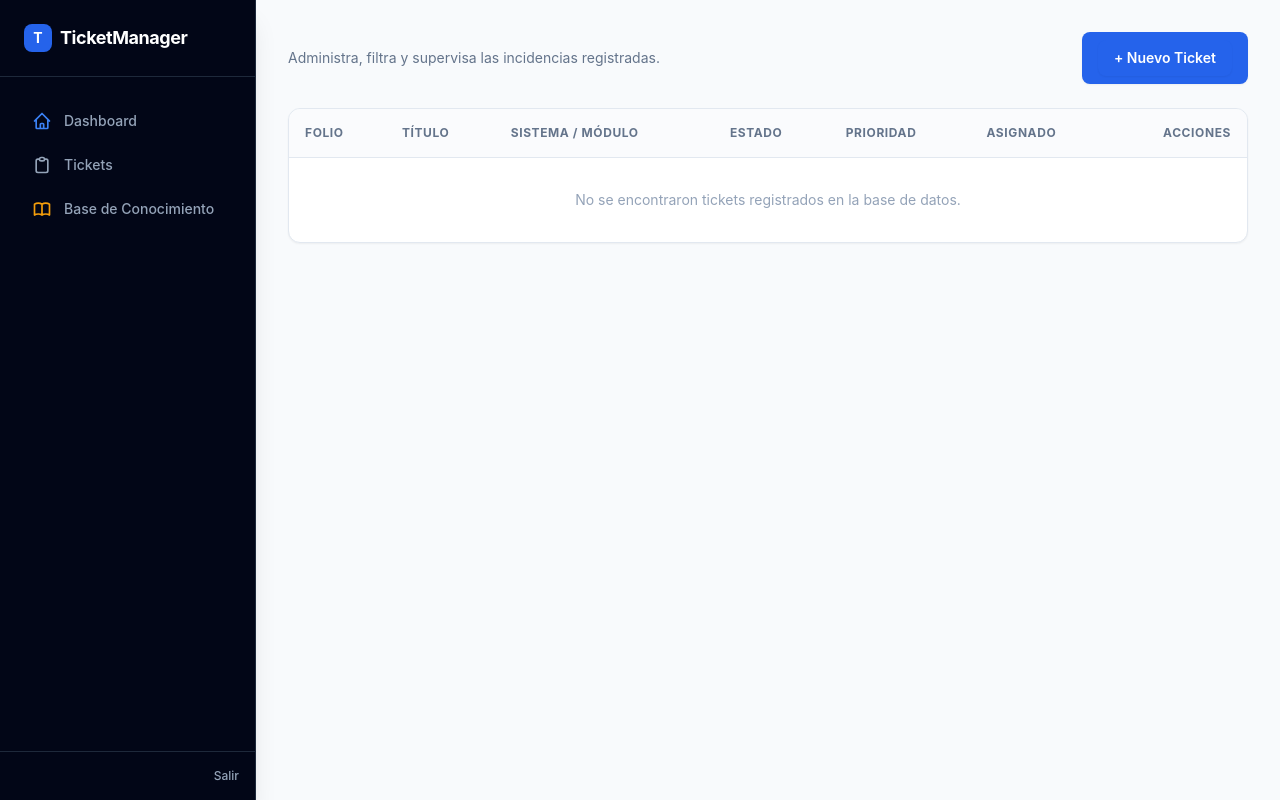
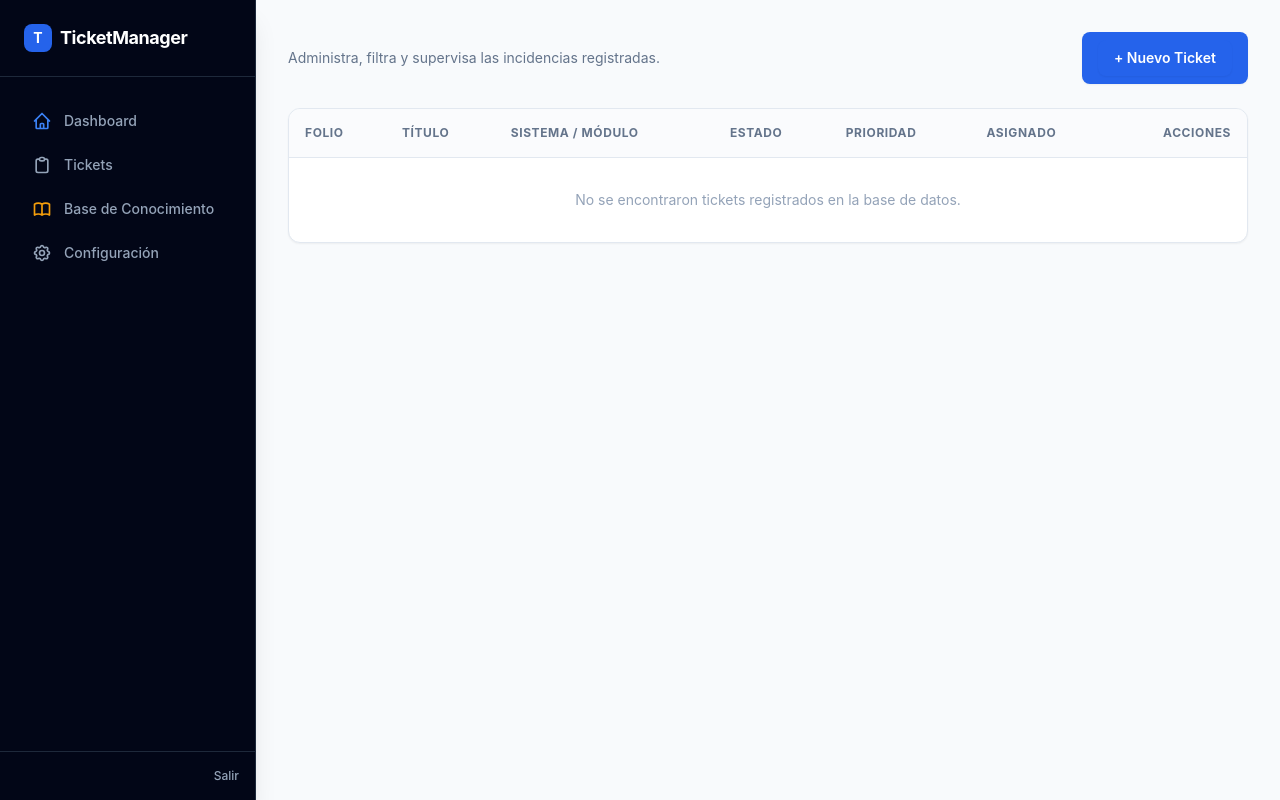
Before and after one commit to ilegardas/ticket-manager, a Django app: template templates/tickets/list.html in a window 1280 px wide. Run offline with Django 5.2, Linux system fonts and the light colour scheme; the template is opened without the code that fills it, so the values that code supplies are empty; parts of the project's set-up code (start-up, migrations or seed data) failed here and were passed over; some libraries are stand-ins or nearby versions.

Commit message:
Update base.html

```diff
--- a/templates/layouts/base.html
+++ b/templates/layouts/base.html
@@ -44,7 +44,10 @@
                 <svg class="mr-3 h-5 w-5 text-amber-500" fill="none" viewBox="0 0 24 24" stroke="currentColor"><path stroke-linecap="round" stroke-linejoin="round" stroke-width="2" d="M12 6.253v13m0-13C10.832 5.477 9.246 5 7.5 5S4.168 5.477 3 6.253v13C4.168 18.477 5.754 18 7.5 18s3.332.477 4.5 1.253m0-13C13.168 5.477 14.754 5 16.5 5c1.747 0 3.332.477 4.5 1.253v13C19.832 18.477 18.247 18 16.5 18c-1.746 0-3.332.477-4.5 1.253"/></svg>
                 Base de Conocimiento
             </a>
-
+            <a href="{% url 'panel_config_sistemas' %}" class="flex items-center px-4 py-2.5 text-sm font-medium rounded-lg text-slate-400 hover:bg-slate-900 hover:text-white transition">
+                <svg class="mr-3 h-5 w-5 text-slate-400" fill="none" viewBox="0 0 24 24" stroke="currentColor"><path stroke-linecap="round" stroke-linejoin="round" stroke-width="2" d="M10.325 4.317c.426-1.756 2.924-1.756 3.35 0a1.724 1.724 0 002.573 1.066c1.543-.94 3.31.826 2.37 2.37a1.724 1.724 0 001.065 2.572c1.756.426 1.756 2.924 0 3.35a1.724 1.724 0 00-1.066 2.573c.94 1.543-.826 3.31-2.37 2.37a1.724 1.724 0 00-2.572 1.065c-.426 1.756-2.924 1.756-3.35 0a1.724 1.724 0 00-2.573-1.066c-1.543.94-3.31-.826-2.37-2.37a1.724 1.724 0 00-1.065-2.572c-1.756-.426-1.756-2.924 0-3.35a1.724 1.724 0 001.066-2.573c-.94-1.543.826-3.31 2.37-2.37.996.608 2.296.07 2.572-1.065z"/><path stroke-linecap="round" stroke-linejoin="round" stroke-width="2" d="M15 12a3 3 0 11-6 0 3 3 0 016 0z"/></svg>
+                Configuración
+            </a>
 
         </nav>
 
```
